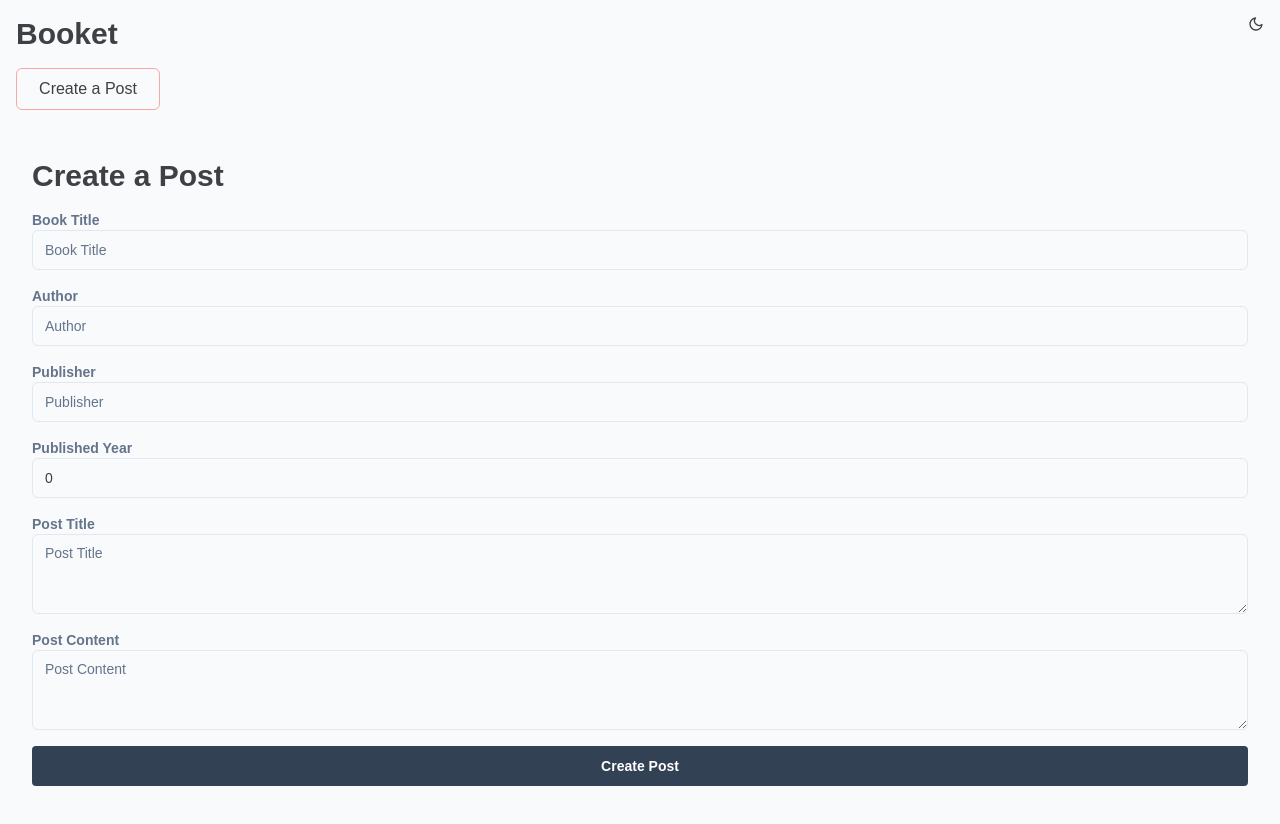
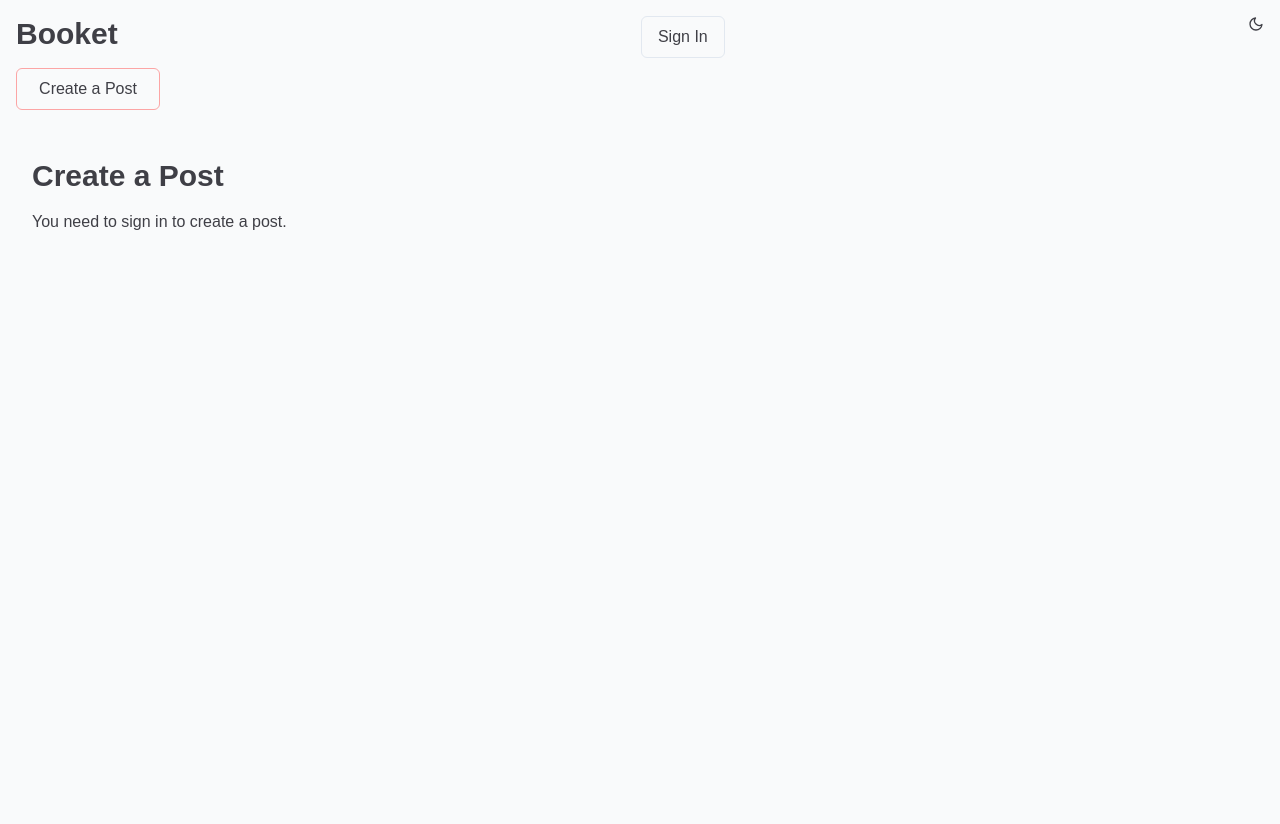
Before and after one commit to yuki-92c/booket, a Next.js app: page /newPost in a window 1280 px wide. Shown: the top 824 px of the page. After the commit the page ends 800 px from the top, so only its background shows below. Built offline with nearby package versions, Linux system fonts and the light colour scheme; no server answers.

Commit message:
feat: add authjs

```diff
--- a/package.json
+++ b/package.json
@@ -22,6 +22,7 @@
     "date-fns": "^3.6.0",
     "lucide-react": "^0.441.0",
     "next": "14.2.11",
+    "next-auth": "^5.0.0-beta.21",
     "next-themes": "^0.3.0",
     "react": "^18",
     "react-day-picker": "^8.10.1",
--- /dev/null
+++ b/src/app/api/auth/[...nextauth]/route.ts
@@ -0,0 +1,3 @@
+import { handlers } from "@/auth" // Referring to the auth.ts we just created
+export const { GET, POST } = handlers
+export const runtime = "edge" // optional
--- a/src/app/newPost/page.tsx
+++ b/src/app/newPost/page.tsx
@@ -1,5 +1,16 @@
 import {PostForm} from '@/components/PostContents';
-export default function Home() {
+import { auth } from "@/auth";
+
+export default async function Home() {
+  const session = await auth();
+  if (!session) {
+    return (
+      <div className="container mx-auto p-8" >
+        <h1 className="text-3xl font-bold mb-4">Create a Post</h1>
+        <p>You need to sign in to create a post.</p>
+        </div>
+    );
+  }
   return (
     <div className="container mx-auto p-8" >
       <h1 className="text-3xl font-bold mb-4">Create a Post</h1>
--- /dev/null
+++ b/src/auth.ts
@@ -0,0 +1,6 @@
+import NextAuth from "next-auth"
+import Google from "next-auth/providers/google"
+
+export const { handlers, signIn, signOut, auth } = NextAuth({
+  providers: [Google],
+})
--- a/src/components/Header.tsx
+++ b/src/components/Header.tsx
@@ -1,5 +1,6 @@
 import Link from "next/link";
 import ThemeSwitch from "@/components/ThemeSwitch";
+import SignIn from "./SignIn";
 
 export default function Header() {
   return (
@@ -8,6 +9,7 @@ export default function Header() {
         <Link href={"/dashboard"}>
           <h1 className="text-3xl font-bold mb-4">Booket</h1>
         </Link>
+        <SignIn />
         <ThemeSwitch />
       </div>
 
--- /dev/null
+++ b/src/components/SignIn.tsx
@@ -0,0 +1,32 @@
+import { auth, signIn, signOut } from "@/auth"
+
+export default async function SignIn() {
+  const session = await auth();
+  console.log(session);
+  const user = session?.user;
+
+  return user ? (
+    // Signed in
+    <>
+      <p className="text-sm">Welcome <span className="font-bold">{user.name}</span> </p>
+      <form
+        action={async () => {
+          "use server";
+          await signOut();
+        }}
+      >
+        <button className="border rounded-md px-4 py-2">Sign Out</button>
+      </form>
+    </>
+  ) : (
+    // Not signed in
+    <form
+      action={async () => {
+        "use server";
+        await signIn("google");
+      }}
+    >
+      <button className="border rounded-md px-4 py-2">Sign In</button>
+    </form>
+  );
+}
--- /dev/null
+++ b/src/middleware.ts
@@ -0,0 +1 @@
+export { auth as middleware } from "@/auth"
```
Also changed, not shown: src/components/SignOut.tsx (added), 1 other file (tests, documents, lock files or other folders).
